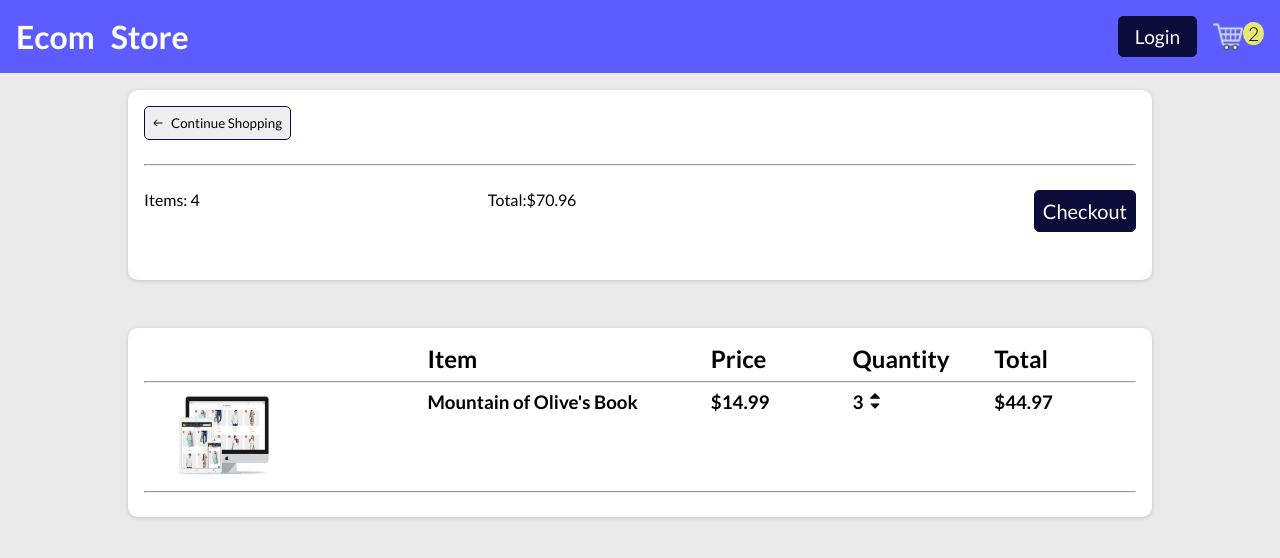
After one commit to Reece-06/ECommerce_Django, a Django app: page /cart/ in a window 1280 px wide. The commit adds this page. Shown: the top 558 px of the page. Run offline with Django 5.2, Linux system fonts and the light colour scheme.

Commit message:
cart styling done

```diff
--- /dev/null
+++ b/ecommerce/shopping_cart/static/shopping_cart/cart.css
@@ -0,0 +1,97 @@
+.cart{
+    display: flex;
+    flex-direction: column;
+    margin: 0 auto;
+    margin-top: 7%;
+    width: 80%;
+    gap: 3rem;
+}
+.cartupper{
+    border-radius: 10px;
+    display: flex;
+    flex-direction: column;
+    gap: 1rem;
+    padding: 1rem 1rem 3rem 1rem;
+    box-shadow: rgba(0, 0, 0, 0.16) 0px 1px 4px;
+    background-color: white;
+}
+.cartback{
+    width: fit-content;
+    padding: 0.5rem;
+    border-radius: 5px;
+    border: 1px solid rgb(12, 12, 58);
+    display: flex;
+    gap: 0.5rem;
+}
+.cartupper hr{
+    background-color: black;
+    width: 100%;
+}
+.cartinfo{
+    display: flex;
+    justify-content: space-between;
+
+}
+.cartinfo div{
+    display: flex;
+    gap: 18rem;
+
+}
+.cartcheckout{
+    padding: 0.5rem;
+    color: white;
+    background-color: rgb(12, 12, 58);
+    border-style: none;
+    border: 1px solid rgb(12, 12, 58);
+    font-size: 20px;
+    border-radius: 5px;
+
+}
+.cartback img{
+    width: 10px;
+    align-self: center;
+}
+
+.cartlower{
+    box-shadow: rgba(0, 0, 0, 0.16) 0px 1px 4px;
+    background-color: white;
+    border-radius: 10px;
+    padding: 1rem
+}
+
+.cartlowerlabels{
+    display: flex;
+
+}
+.cartlowerlabel, .cartlowerdata{
+    flex: 1;
+}
+.cartloweralldata{
+    display: flex;
+
+}
+.cartlowerlabel:nth-child(1), .cartlowerlabel:nth-child(2),
+.cartlowerdata:nth-child(1), .cartlowerdata:nth-child(2){
+   flex: 2;
+}
+.cartlowerqty{
+    display: flex;
+    gap: 0.4rem;
+
+}
+
+.cartlowerupdown{
+    display: flex;
+    flex-direction: column;
+    height: fit-content;
+
+}
+.cartlowerprodimg img{
+    width: 10rem;
+}
+.cartlowerupdown img:first-child{
+    width: 10px;
+}
+.cartlowerupdown img:nth-child(2){
+    width: 10.3px;
+}
--- /dev/null
+++ b/ecommerce/shopping_cart/templates/shopping_cart/cart.html
@@ -0,0 +1,54 @@
+{% extends "base.html" %}
+{% load static %}
+{% block css_files %}
+    <link rel="stylesheet" href="{% static "shopping_cart/cart.css" %}">
+{% endblock  %}
+{% block title %}
+    Customer Cart
+{% endblock  %}
+{% block content %}
+    <section class="cart">
+        <section class="cartupper">
+            <button class="cartback">
+                <img src="{% static "shopping_cart/images/back.png" %}" alt="Back Button">
+                <span>Continue Shopping</span>
+            </button>
+            <hr>
+            <div class="cartinfo">
+                <div>
+                    <span>Items: 4</span>
+                    <span>Total:$70.96</span>
+                </div>
+                <button class="cartcheckout">Checkout</button>
+            </div>
+        </section>
+        <section class="cartlower">
+            <div class="cartlowertable">
+                <div class="cartlowerlabels">
+                   <h2 class="cartlowerlabel"></h2>
+                   <h2 class="cartlowerlabel">Item</h2>
+                   <h2 class="cartlowerlabel">Price</h2>
+                   <h2 class="cartlowerlabel">Quantity</h2>
+                   <h2 class="cartlowerlabel">Total</h2>
+                </div>
+                <hr>
+                <div class="cartloweralldata">
+                    <div class="cartlowerdata cartlowerprodimg">
+                        <img src="{% static "shopping_cart/images/sourcecode.jpg" %}" alt="Mountain of Olive's Book Picture">
+                    </div>
+                    <h3 class="cartlowerdata">Mountain of Olive's Book</h3>
+                    <h3 class="cartlowerdata">$14.99</h3>
+                    <div class="cartlowerdata cartlowerqty">
+                        <h3>3</h3>
+                        <div class="cartlowerupdown">
+                            <img src="{% static "shopping_cart/images/up.png" %}" alt="Up Quantity">
+                            <img src="{% static "shopping_cart/images/down.png" %}" alt="Down Quantity">
+                        </div>
+                    </div>
+                    <h3 class="cartlowerdata">$44.97</h3>
+                </div>
+                <hr>
+            </div>
+        </section>
+    </section>
+{% endblock  %}
--- a/ecommerce/shopping_cart/urls.py
+++ b/ecommerce/shopping_cart/urls.py
@@ -3,4 +3,5 @@ from . import views
 
 urlpatterns = [
     path('', views.AllProducts),
+    path('cart/', views.Cart, name="cart")
 ]
--- a/ecommerce/shopping_cart/views.py
+++ b/ecommerce/shopping_cart/views.py
@@ -4,3 +4,6 @@ from django.shortcuts import render
 
 def AllProducts(request):
     return render(request, "shopping_cart/all-products.html")
+
+def Cart(request):
+    return render(request, "shopping_cart/cart.html")
--- a/ecommerce/static/cssreset.css
+++ b/ecommerce/static/cssreset.css
@@ -8,7 +8,7 @@ html {
   body{
     background-color: rgb(234, 234, 234);
   }
-  body, h1, h2, h3, h4, h5, h6, p, ol, ul, button {
+  body, h1, h2, h3, h4, h5, h6, p, ol, ul, button{
     margin: 0;
     padding: 0;
     font-family: "Lato", sans-serif;
--- a/ecommerce/static/includes/navigation.css
+++ b/ecommerce/static/includes/navigation.css
@@ -25,8 +25,14 @@
     align-items: center;
     margin-right: 1rem;
 }
-.navshopping{
+.navshopping a{
     display: flex;
+    color: black;
+    text-decoration: none;
+}
+.navshopping a:hover,
+.navshopping a:active{
+    cursor: pointer;
 }
 .navshopping div{
     display: flex;
--- a/ecommerce/templates/includes/navigation.html
+++ b/ecommerce/templates/includes/navigation.html
@@ -7,10 +7,12 @@
     <section class="navright">
         <button>Login</button>
         <div class="navshopping">
-            <img src="{% static "images/shopping-cart.png" %}" alt="Sopping Cart">
-            <div>
-                <span>2</span>
-            </div>
+            <a href="{% url "cart" %}">
+                <img src="{% static "images/shopping-cart.png" %}" alt="Sopping Cart">
+                <div>
+                    <span>2</span>
+                </div>
+            </a>
         </div>
     </section>
 </nav>
```
Also changed, not shown: ecommerce/shopping_cart/static/shopping_cart/images/back.png (added), ecommerce/shopping_cart/static/shopping_cart/images/down.png (added), ecommerce/shopping_cart/static/shopping_cart/images/up.png (added).
